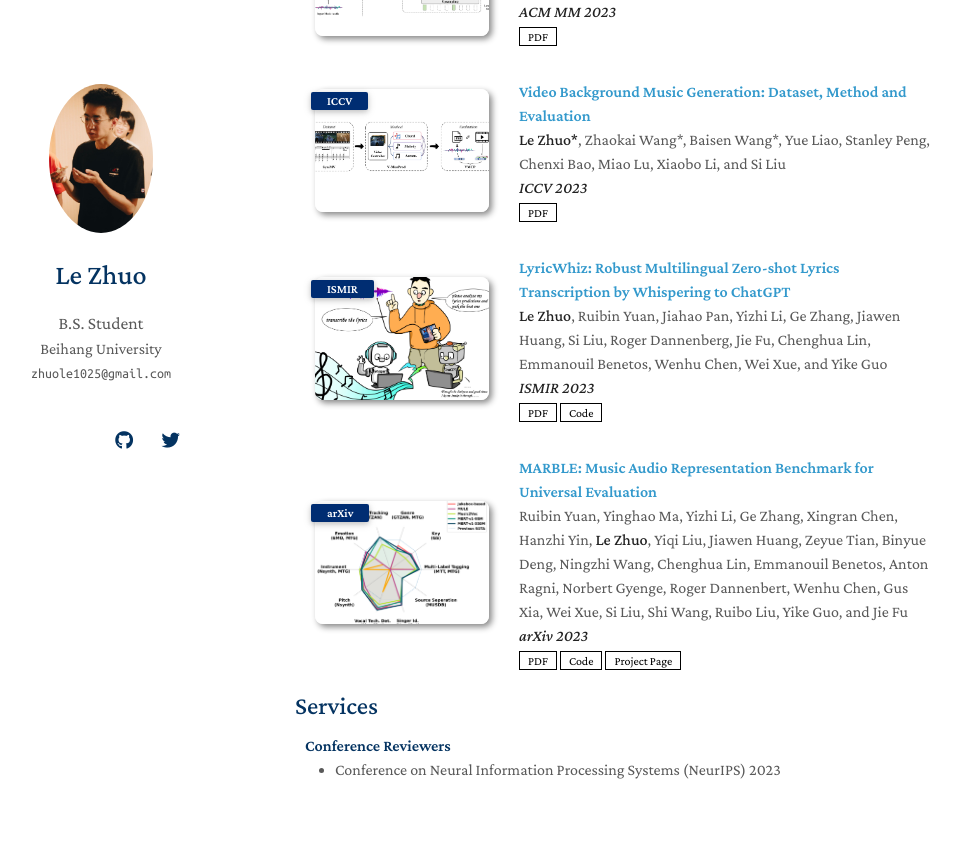
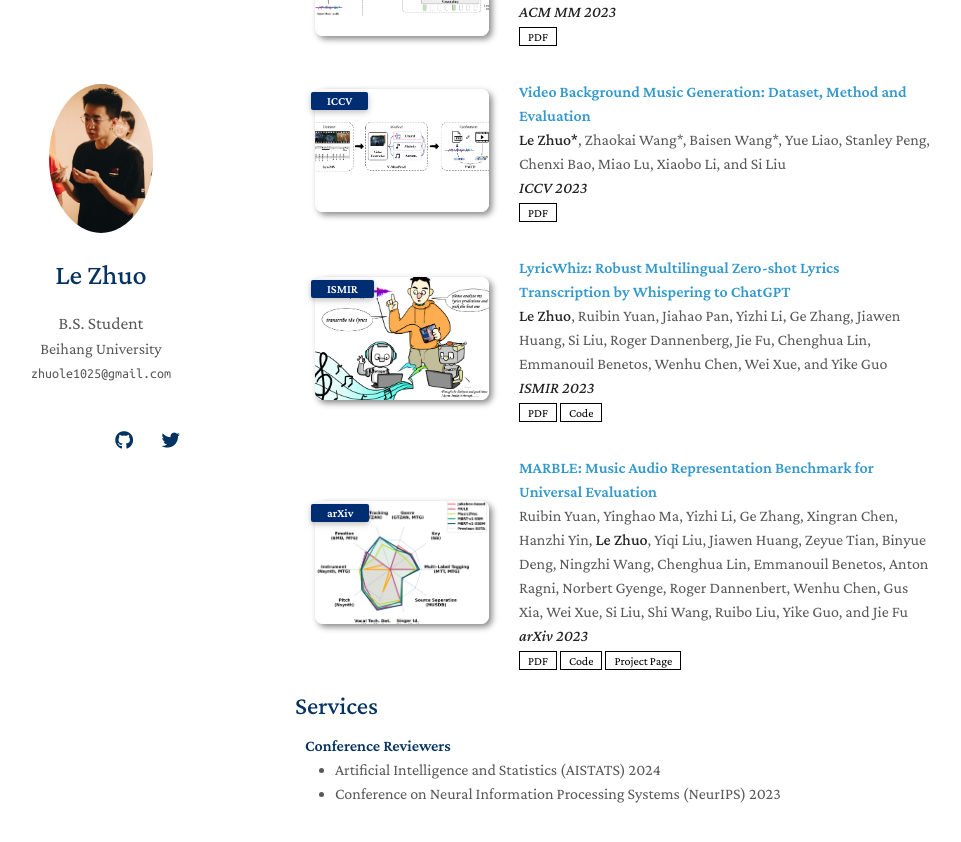
Before and after one commit to zhuole1025/zhuole1025.github.io, a Jekyll site: the page built from index.md, in a window 1280 px wide and 900 px high, scrolled down 755 px. Shown: the top 842 px of the window, without its empty margins (175-1136 px from the left). Built offline with Jekyll 4.4.1, drawn with Linux system fonts in a browser that asks for light colours; nearby versions of some CDN libraries; a style sheet for code colours, icons or effects is not loaded; our own code applies the rules of GitHub Pages for plain Markdown files.

Commit message:
Update services

```diff
--- a/_includes/services.md
+++ b/_includes/services.md
@@ -5,6 +5,7 @@
 <ul style="margin:0 0 5px;">
   <!-- <li><a href="http://cvpr2023.thecvf.com/"><autocolor>IEEE/CVF Conference on Computer Vision and Pattern Recognition (CVPR) 2021-2023</autocolor></a></li> -->
   <!-- <li><a href="http://iccv2021.thecvf.com/"><autocolor>IEEE/CVF International Conference on Computer Vision (ICCV) 2021</autocolor></a></li> -->
+  <li><a href="https://aistats.org/"><autocolor>Artificial Intelligence and Statistics (AISTATS) 2024</autocolor></a></li>
   <li><a href="https://nips.cc/"><autocolor>Conference on Neural Information Processing Systems (NeurIPS) 2023</autocolor></a></li>
 </ul>
 
```
